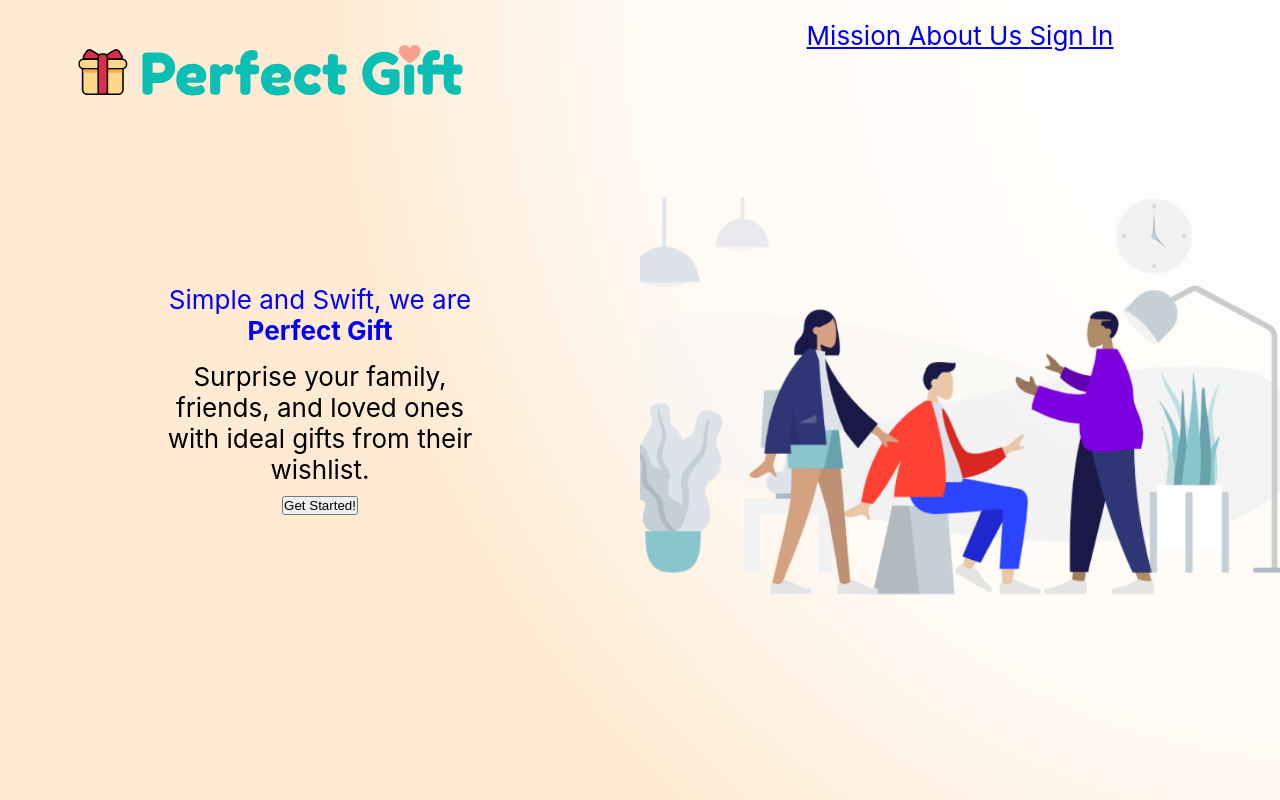
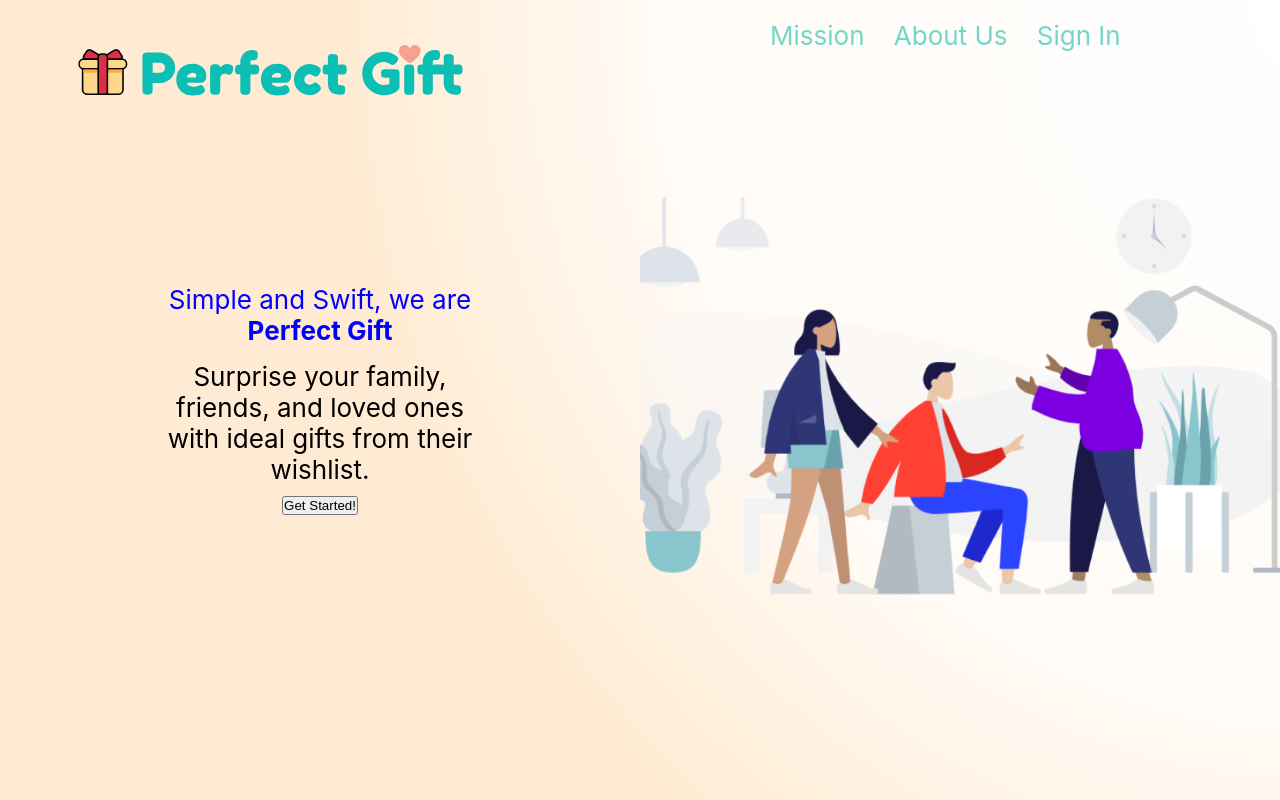
Before and after one commit to venuswku/perfect-gift, a React (Create React App) app: page / in a window 1280 px wide. Built offline with nearby package versions, Linux system fonts and the light colour scheme.

Commit message:
Update formatting of navigation bar

```diff
--- a/src/App.css
+++ b/src/App.css
@@ -39,17 +39,6 @@
 
   background: radial-gradient(78.17% 133.85% at 104.12% 0%, #FFFFFF 0%, rgba(255, 255, 255, 0.791667) 68.15%, rgba(255, 255, 255, 0) 100%), linear-gradient(0deg, #FFEBD3, #FFEBD3);
 
-  /* Original CSS */
-  /*
-  background-color: #282c34;
-  min-height: 100vh;
-  display: flex;
-  flex-direction: column;
-  align-items: center;
-  justify-content: center;
-  font-size: calc(10px + 2vmin);
-  color: white;
-  */
   min-height: 100vh;
   justify-content: center;
   font-size: calc(10px + 2vmin);
@@ -159,3 +148,12 @@ p {
 .giveGiftPic {
   height: 400px;
 }
+
+a {
+  color: rgba(114, 214, 201, 1);
+  text-decoration: None;
+
+}
+a:hover {
+   color: rgba(114, 214, 201, 1);
+}
--- a/src/pages/Home.js
+++ b/src/pages/Home.js
@@ -11,9 +11,9 @@ function Home() {
             <header className="App-header">
                 {/* for the top buttons */}
                 <div class="split right">
-                    <Link to="/mission"><p className="row">Mission</p> {' '}</Link>
-                    <Link to="/about"><p className="row">About Us</p>{' '}</Link>
-                    <Link to="/login"><p className="row">Sign In</p>{' '}</Link>
+                    <Link to="/mission"><p className="row">Mission &nbsp; &nbsp;</p></Link>
+                    <Link to="/about"><p className="row">About Us &nbsp; &nbsp;</p></Link>
+                    <Link to="/login"><p className="row">Sign In &nbsp; &nbsp;</p></Link>
 
                     {/* dat pic */}
                     <div class="centered">
```
